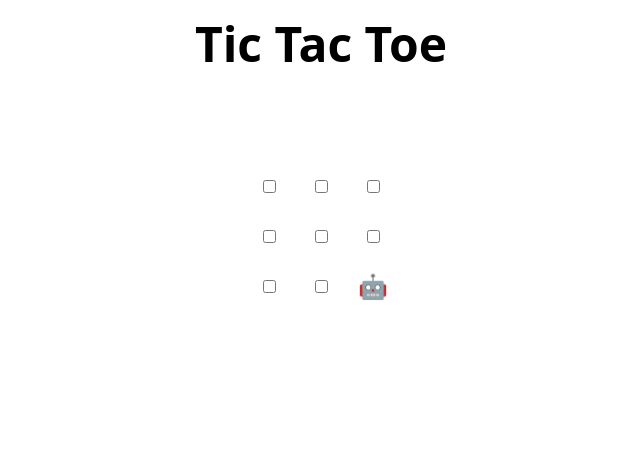
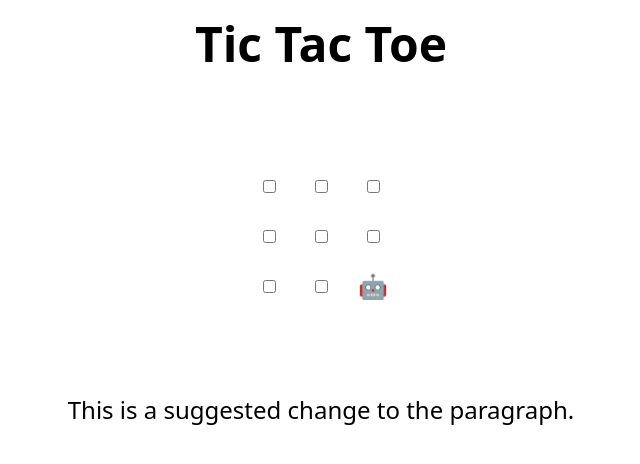
Before and after one commit to Taichi93258/skills-review-pull-requests, a plain HTML site: page index.html in a window 1280 px wide. Shown: the whole page, without its empty margins (319-959 px from the left). Drawn offline with Linux system fonts and the light colour scheme.

Commit message:
Apply suggested changes

```diff
--- a/index.html
+++ b/index.html
@@ -47,7 +47,7 @@
   </tr>
 </table>
 
-<h2 hidden>Game over, refresh to play again 🧑‍💻 🤖!</h2>
+<p>This is a suggested change to the paragraph.</p>
 
 <script>
   // Initialization
```
